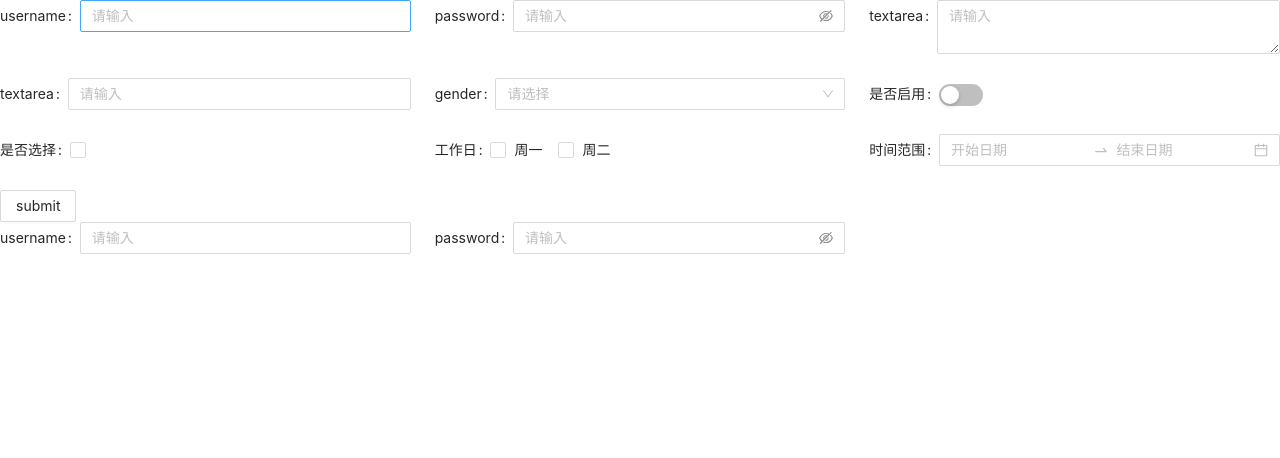
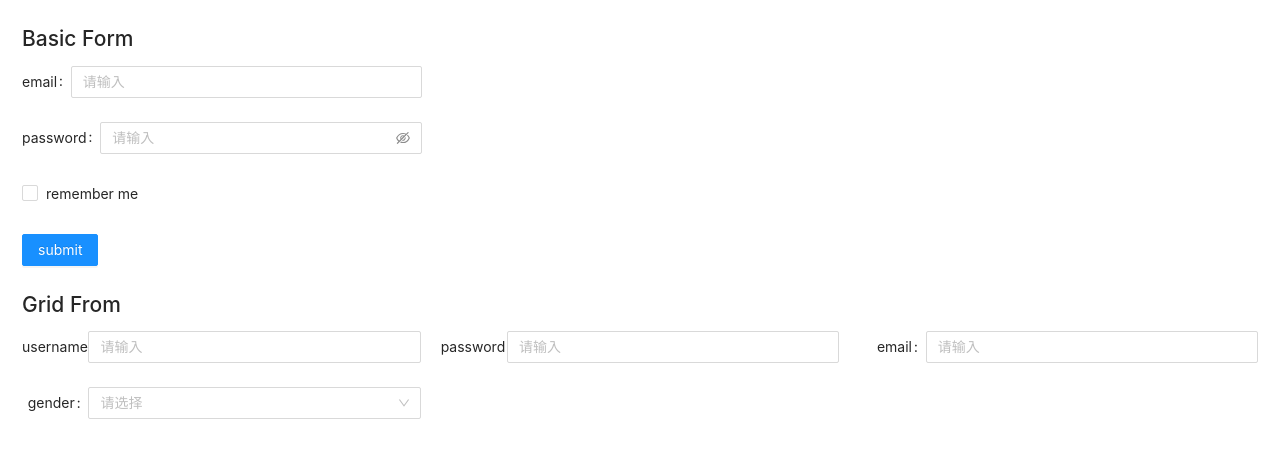
Before and after one commit to 985563349/Pro-Form, a React (Create React App) app: page / in a window 1280 px wide. Shown: the top 458 px of the page. Built offline with nearby package versions, Linux system fonts and the light colour scheme.

Commit message:
proFormSelect添加onChange事件绑定

```diff
--- a/src/App.tsx
+++ b/src/App.tsx
@@ -9,67 +9,47 @@ import ProForm, {
 } from './components/ProForm';
 
 const App = () => {
-  const [form] = ProForm.useForm<{ username: string; password: string }>();
+  return (
+    <div className="App" style={{ padding: '22px' }}>
+      <section style={{ marginBottom: '22px' }}>
+        <h1>Basic Form</h1>
 
-  const submit = async () => {
-    const data = await form.getFieldsValue();
-    console.log(data);
-  };
+        <ProForm style={{ width: '400px' }}>
+          <ProFormText label="email" name="email" />
+          <ProFormText label="password" name="password" type="password" />
+          <ProFormCheckbox name="remember">remember me</ProFormCheckbox>
+          <Button type="primary" htmlType="submit">
+            submit
+          </Button>
+        </ProForm>
+      </section>
 
-  return (
-    <div className="App">
-      <ProForm form={form}>
-        <ProForm.Group gutter={24} span={8}>
+      <section>
+        <h1>Grid From</h1>
+
+        <ProForm labelCol={{ span: 4 }}>
+          <ProForm.Group span={8} gutter={20}>
             <ProFormText label="username" name="username" />
-          <ProFormText label="password" name="password" type="password" />
-          <ProFormText label="textarea" name="area" type="textarea" />
-          <ProFormText label="textarea" name="area" />
+            <ProFormText label="password" name="password" />
+            <ProFormText label="email" name="email" />
             <ProFormSelect
               label="gender"
               name="gender"
               options={[
-              { label: '男', value: '1' },
-              { label: '女', value: '0' },
-            ]}
-          />
-          <ProFormSwitch label="是否启用" name="disable" />
-          <ProFormCheckbox label="是否选择" name="checked" />
-          <ProFormCheckbox.Group
-            label="工作日"
-            name="days"
-            fieldProps={{
-              options: [
                 {
-                  label: '周一',
+                  label: 'male',
                   value: 1,
                 },
                 {
-                  label: '周二',
-                  value: 2,
+                  label: 'female',
+                  value: 0,
                 },
-              ],
-            }}
+              ]}
+              onChange={(...res) => console.log(res)}
             />
-          <ProFormDateRangePicker label="时间范围" name="date" />
-        </ProForm.Group>
-
-        <Button onClick={submit}>submit</Button>
-
-        <ProForm.Group
-          gutter={24}
-          span={8}
-          xs={8}
-          sm={8}
-          md={8}
-          lg={8}
-          xl={8}
-          xxl={8}
-        >
-          <ProFormText label="username" name="username" />
-          <ProFormText label="password" name="password" type="password" />
-          {/* <ProFormText label="textarea" name="area" type="textarea" /> */}
           </ProForm.Group>
         </ProForm>
+      </section>
     </div>
   );
 };
--- a/src/components/ProForm/components/Checkbox/index.tsx
+++ b/src/components/ProForm/components/Checkbox/index.tsx
@@ -12,11 +12,11 @@ export interface ProFormCheckboxProps extends ProFormItemProps {
 const ProFormCheckbox: FunctionComponent<ProFormCheckboxProps> & {
   Group: typeof ProFormCheckboxGroup;
 } = (props) => {
-  const { fieldProps, ...formProps } = props;
+  const { children, fieldProps, ...formProps } = props;
 
   return (
     <ProFormItem {...formProps} valuePropName="checked">
-      <Checkbox {...fieldProps} />
+      <Checkbox {...fieldProps} children={children} />
     </ProFormItem>
   );
 };
--- a/src/components/ProForm/components/Select/index.tsx
+++ b/src/components/ProForm/components/Select/index.tsx
@@ -4,18 +4,22 @@ import { SelectProps, OptionProps } from 'antd/lib/select';
 
 import ProFormItem, { ProFormItemProps } from '../FormItem';
 
-export interface ProFormSelectProps extends ProFormItemProps {
+type ProFormSelectEmitProps = Pick<SelectProps<any>, 'onChange'>;
+
+export interface ProFormSelectProps
+  extends ProFormItemProps,
+    ProFormSelectEmitProps {
   options: Omit<OptionProps, 'children'>[];
   placeholder?: string;
   fieldProps?: SelectProps<any>;
 }
 
 const ProFormSelect: FunctionComponent<ProFormSelectProps> = (props) => {
-  const { options, placeholder, fieldProps, ...formProps } = props;
+  const { options, placeholder, fieldProps, onChange, ...formProps } = props;
 
   return (
     <ProFormItem {...formProps}>
-      <Select {...fieldProps} placeholder={placeholder}>
+      <Select {...fieldProps} placeholder={placeholder} onChange={onChange}>
         {options?.map(({ label, value, ...props }) => (
           <Select.Option {...props} key={value} value={value}>
             {label}
```
Also changed, not shown: 1 other file (tests, documents, lock files or other folders). Lines whose indentation alone changed are shown as unchanged.
